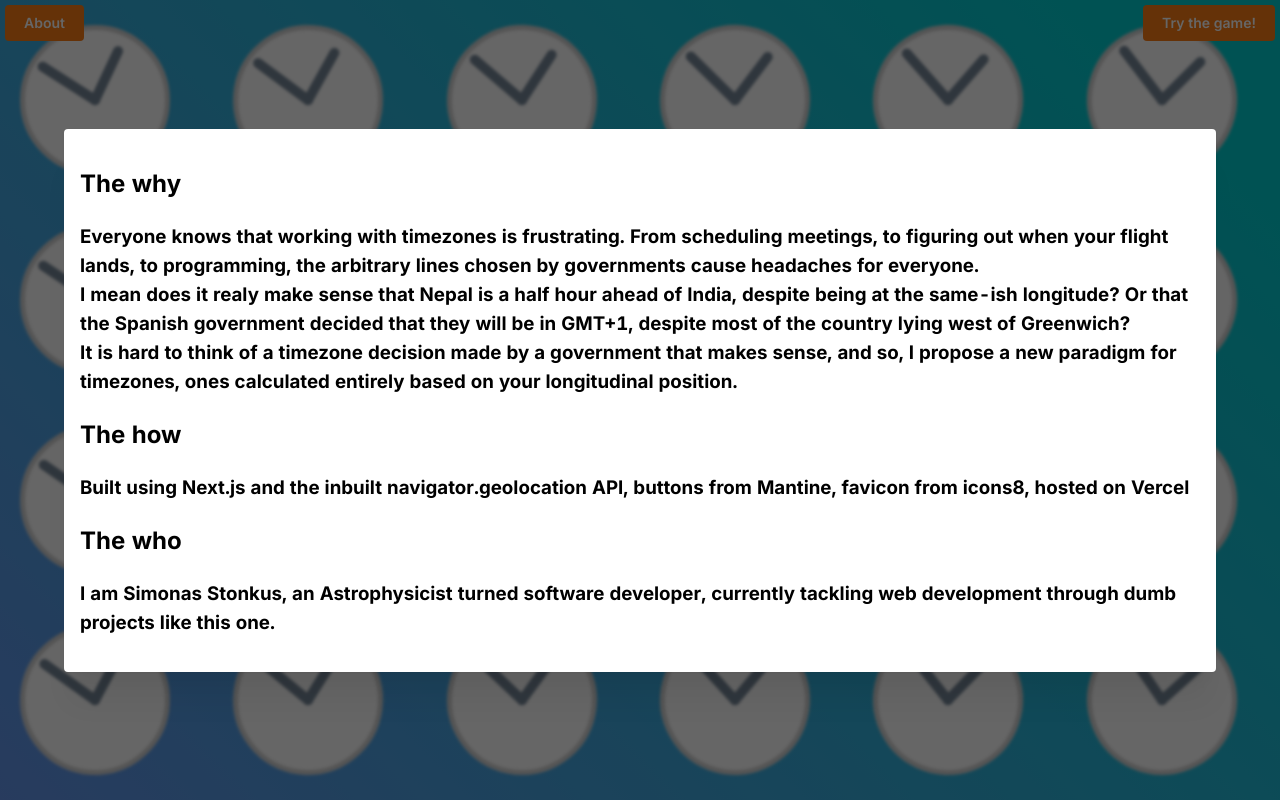
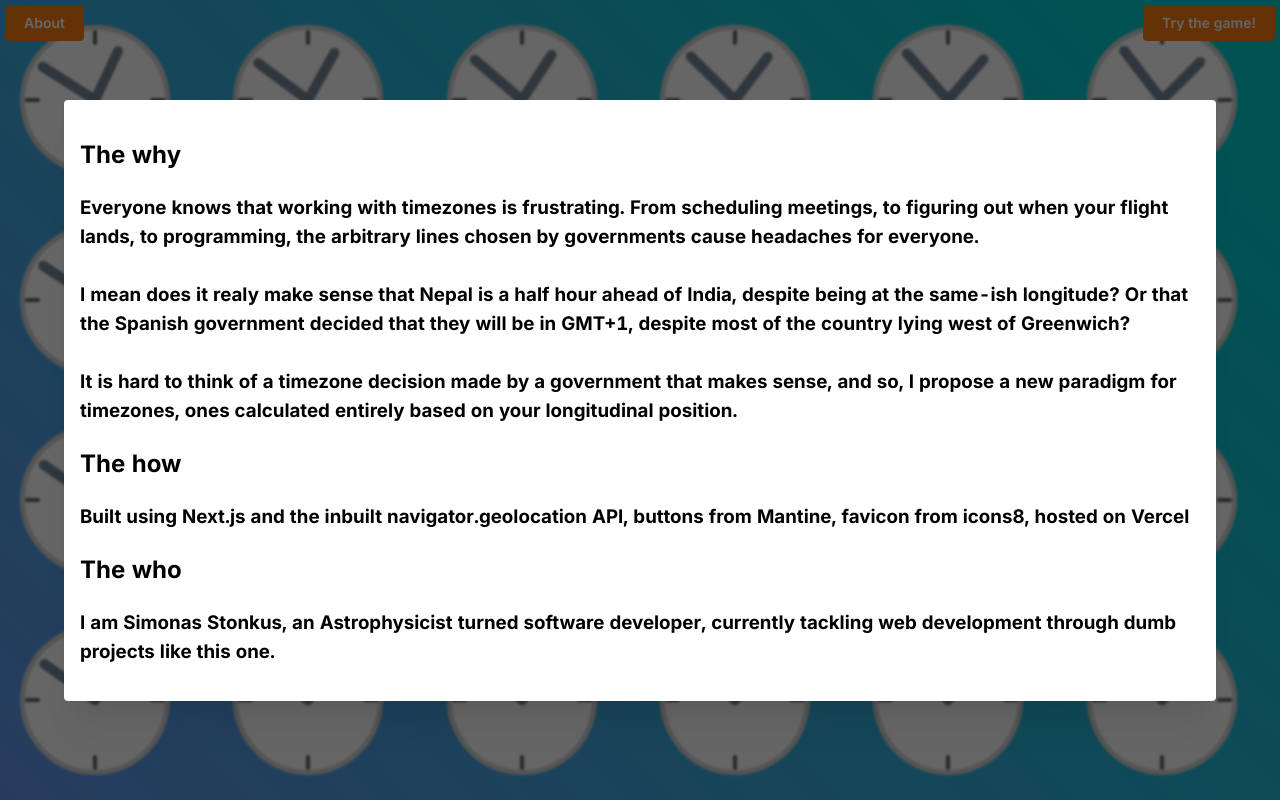
Before and after one commit to SimonasStonkus/more-accurate-timezones, a Next.js app: page / in a window 1280 px wide. Both pictures are taken after a click on the button "About". Built offline with nearby package versions, Linux system fonts and the light colour scheme.

Commit message:
added markers on clock background, split home page into seperate components

```diff
--- /dev/null
+++ b/app/components/About/About.module.css
@@ -0,0 +1,6 @@
+.about {
+  display: flex;
+  position: absolute;
+  left: 5px;
+  top: 5px;
+}
--- /dev/null
+++ b/app/components/About/About.tsx
@@ -0,0 +1,58 @@
+"use client";
+import { Modal, Button } from "@mantine/core";
+import { useDisclosure } from "@mantine/hooks";
+import classes from "./About.module.css";
+
+function About() {
+  const [opened, { open, close }] = useDisclosure(false);
+  return (
+    <>
+      <div className={classes.about}>
+        <Button onClick={open} color="orange">
+          About
+        </Button>
+      </div>
+      <Modal
+        opened={opened}
+        onClose={close}
+        withCloseButton={false}
+        centered
+        size="auto"
+      >
+        <h2> The why</h2>
+
+        <h3>
+          Everyone knows that working with timezones is frustrating. From
+          scheduling meetings, to figuring out when your flight lands, to
+          programming, the arbitrary lines chosen by governments cause headaches
+          for everyone.
+          <br />
+          <br />
+          I mean does it realy make sense that Nepal is a half hour ahead of
+          India, despite being at the same-ish longitude? Or that the Spanish
+          government decided that they will be in GMT+1, despite most of the
+          country lying west of Greenwich?
+          <br />
+          <br />
+          It is hard to think of a timezone decision made by a government that
+          makes sense, and so, I propose a new paradigm for timezones, ones
+          calculated entirely based on your longitudinal position.
+        </h3>
+
+        <h2> The how </h2>
+        <h3>
+          Built using Next.js and the inbuilt navigator.geolocation API, buttons
+          from Mantine, favicon from icons8, hosted on Vercel
+        </h3>
+        <h2> The who </h2>
+        <h3>
+          I am Simonas Stonkus, an Astrophysicist turned software developer,
+          currently tackling web development through dumb projects like this
+          one.
+        </h3>
+      </Modal>
+    </>
+  );
+}
+
+export default About;
--- a/app/components/ClockBackground.module.css
+++ b/app/components/ClockBackground/ClockBackground.module.css
@@ -7,7 +7,6 @@
   width: 100vw;
   height: 100vh;
   overflow: hidden;
-  background-color: cornflowerblue;
   background: linear-gradient(45deg, cornflowerblue, rgb(0, 206, 209) 90%);
 }
 
@@ -21,10 +20,11 @@
   align-items: center;
   justify-content: center;
   background: white;
+  filter: blur(1px);
 }
 
 .clock:before {
-  transform: rotate(var(--initial-rotation));
+  transform: rotate(var(--rotation));
   content: "";
   position: relative;
   background-color: lightslategray;
@@ -35,10 +35,11 @@
   border-radius: 6px;
   transform-origin: 50% 93%;
   animation: rotate 10s linear infinite;
+  z-index: 3;
 }
 
 .clock:after {
-  transform: rotate(calc(var(--initial-rotation)));
+  transform: rotate(calc(var(--rotation)));
   content: "";
   position: relative;
   background-color: lightslategray;
@@ -49,6 +50,7 @@
   border-radius: 6px;
   transform-origin: 50% 92.2%;
   animation: rotate 120s linear infinite;
+  z-index: 3;
 }
 
 @keyframes rotate {
@@ -60,28 +62,38 @@
   }
 }
 
-/*
-.clock:before {
-  content: "";
-  position: relative;
-  background-color: lightslategray;
-  top: 7px;
-  height: 72px;
-  width: 10px;
-  border-radius: 6px;
-  transform-origin: 50% 93%;
-  animation: rotate 4s linear infinite;
+.marker {
+  position: absolute;
+  background-color: DimGray;
+  width: 4px;
+  height: 15px;
+  border-radius: 2px;
 }
 
-.clock:after {
-  content: "";
-  position: relative;
-  background-color: red;
-  top: 15px;
-  height: 64px;
-  width: 10px;
-  border-radius: 6px;
-  transform-origin: 50% 92.2%;
-  animation: rotate 60s linear infinite;
+.marker.top {
+  top: -70px;
+  left: 50%;
+  transform: translateX(-50%);
 }
-*/
+
+.marker.right {
+  top: 50%;
+  right: 55px;
+  width: 15px;
+  height: 4px;
+  transform: translateY(-50%);
+}
+
+.marker.bottom {
+  bottom: -70px;
+  left: 50%;
+  transform: translateX(-50%);
+}
+
+.marker.left {
+  top: 50%;
+  left: 55px;
+  width: 15px;
+  height: 4px;
+  transform: translateY(-50%);
+}
--- a/app/components/ClockBackground.tsx
+++ b/app/components/ClockBackground/ClockBackground.tsx
@@ -1,3 +1,4 @@
+"use client";
 import classes from "./ClockBackground.module.css";
 import { useState, useEffect, memo } from "react";
 
@@ -23,15 +24,26 @@ const ClockBackground = memo(function ClockBackground() {
   return (
     <>
       <div className={classes.container}>
-        {rotations.map((rotation, index) => (
+        {rotations.map((rotate, index) => (
           <div
-            key={index}
             className={classes.clock}
             style={{
               transform: `rotate(${index}deg)`,
-              filter: "blur(1.5px)",
             }}
-          ></div>
+          >
+            <div style={{ transform: `rotate(${-index}deg)` }}>
+              <div className={`${classes.marker} ${classes.top}`} />
+            </div>
+            <div style={{ transform: `rotate(${-index}deg)` }}>
+              <div className={`${classes.marker} ${classes.right}`} />
+            </div>
+            <div style={{ transform: `rotate(${-index}deg)` }}>
+              <div className={`${classes.marker} ${classes.bottom}`} />
+            </div>
+            <div style={{ transform: `rotate(${-index}deg)` }}>
+              <div className={`${classes.marker} ${classes.left}`} />
+            </div>
+          </div>
         ))}
       </div>
     </>
--- /dev/null
+++ b/app/components/Home/Home.module.css
@@ -0,0 +1,13 @@
+.box {
+  border-radius: 10px;
+  background: white;
+  position: absolute;
+  left: 50%;
+  top: 50%;
+  transform: translate(-50%, -50%);
+  z-index: 2;
+  padding: 20px;
+  text-align: center;
+  border: 2px solid black;
+  border-radius: 10px;
+}
--- /dev/null
+++ b/app/components/Home/Home.tsx
@@ -0,0 +1,79 @@
+"use client";
+import classes from "./Home.module.css";
+import { Button } from "@mantine/core";
+import { useState } from "react";
+
+function Home() {
+  type Time = { seconds?: string; minutes?: string; hours?: string };
+
+  const [longitudeTime, setLongitudeTime] = useState<Time>({});
+  const [showMe, setShowMe] = useState(Boolean);
+  const [showMeError, setShowMeError] = useState(Boolean);
+
+  function getPosition() {
+    navigator.permissions.query({ name: "geolocation" }).then((result) => {
+      if (result.state === "denied") {
+        setShowMeError(true);
+      }
+    });
+
+    if (navigator.geolocation) {
+      navigator.geolocation.getCurrentPosition(function (position) {
+        setShowMe(true);
+
+        if (position.coords.longitude < 0) {
+          setLongitudeTime({
+            seconds: (position.coords.longitude * 240).toFixed(3),
+            minutes: ((position.coords.longitude * 240) / 60).toFixed(3),
+            hours: ((position.coords.longitude * 240) / 60 / 60).toFixed(3),
+          });
+        } else {
+          setLongitudeTime({
+            seconds: "+" + (position.coords.longitude * 240).toFixed(3),
+            minutes: "+" + ((position.coords.longitude * 240) / 60).toFixed(3),
+            hours:
+              "+" + ((position.coords.longitude * 240) / 60 / 60).toFixed(3),
+          });
+        }
+      });
+    }
+  }
+  return (
+    <div className={classes.box}>
+      <h2>Calculate your seconds from GMT timezone</h2>
+      <Button onClick={getPosition}>Retrieve your position</Button>
+      <h3 style={{ color: "red", display: showMeError ? "block" : "none" }}>
+        You must enable location services
+      </h3>
+      <h3
+        id="timezone"
+        style={{
+          display: showMe ? "block" : "none",
+        }}
+      >
+        {" "}
+        Your timezone is GMT {longitudeTime["seconds"]} seconds
+      </h3>
+      <h3
+        id="timezone"
+        style={{
+          display: showMe ? "block" : "none",
+        }}
+      >
+        {" "}
+        Or GMT {longitudeTime["minutes"]} minutes
+      </h3>
+      <h3
+        id="timezone"
+        style={{
+          display: showMe ? "block" : "none",
+        }}
+      >
+        {" "}
+        Or GMT {longitudeTime["hours"]} hours
+      </h3>
+    </div>
+  );
+}
+
+export default Home;
--- a/app/game/page.tsx
+++ b/app/game/page.tsx
@@ -3,7 +3,6 @@ import { useState, useEffect } from "react";
 import { Slider, Button } from "@mantine/core";
 import data from "./../api/data/world_cities_list.json";
 import Link from "next/link";
-import ClockBackground from "../components/ClockBackground";
 
 export default function Page() {
   const [selectedTime, setSelectedTime] = useState(0);
@@ -67,8 +66,7 @@ export default function Page() {
   }, [scoreChanged]);
   //TODO: add mid round score display
   return (
-    <div className="container">
-      <ClockBackground />
+    <>
       <div className="Game">
         <Link href="/">
           {" "}
@@ -154,6 +152,6 @@ export default function Page() {
         <h2>Your final score is {score.toFixed(0)}</h2>
         <Button onClick={beginGame}> Try again!</Button>
       </div>
-    </div>
+    </>
   );
 }
--- a/app/layout.tsx
+++ b/app/layout.tsx
@@ -5,6 +5,7 @@ import { MantineProvider } from "@mantine/core";
 import "./globals.css";
 import { Analytics } from "@vercel/analytics/react";
 const inter = Inter({ subsets: ["latin"] });
+import ClockBackground from "./components/ClockBackground/ClockBackground";
 
 export const metadata: Metadata = {
   title: "Seconds from GMT - a timezone calculator",
@@ -22,7 +23,10 @@ export default function RootLayout({
         <link rel="icon" href="/favicon.ico" sizes="any" />
       </head>
       <body className={`${inter.className} inter-tnum`}>
-        <MantineProvider>{children}</MantineProvider>
+        <MantineProvider>
+          <ClockBackground />
+          {children}
+        </MantineProvider>
         <Analytics />
       </body>
     </html>
--- a/app/page.tsx
+++ b/app/page.tsx
@@ -1,128 +1,16 @@
-"use client";
-import { useState } from "react";
-import { useDisclosure } from "@mantine/hooks";
-import { Modal, Button } from "@mantine/core";
+import { Button } from "@mantine/core";
 import Link from "next/link";
-import ClockBackground from "./components/ClockBackground";
+import About from "./components/About/About";
+import Home from "./components/Home/Home";
 
 export default function Page() {
-  type Time = { seconds?: string; minutes?: string; hours?: string };
-
-  const [longitudeTime, setLongitudeTime] = useState<Time>({});
-  const [showMe, setShowMe] = useState(Boolean);
-  const [showMeError, setShowMeError] = useState(Boolean);
-
-  function getPosition() {
-    navigator.permissions.query({ name: "geolocation" }).then((result) => {
-      if (result.state === "denied") {
-        setShowMeError(true);
-      }
-    });
-
-    if (navigator.geolocation) {
-      navigator.geolocation.getCurrentPosition(function (position) {
-        setShowMe(true);
-
-        if (position.coords.longitude < 0) {
-          setLongitudeTime({
-            seconds: (position.coords.longitude * 240).toFixed(3),
-            minutes: ((position.coords.longitude * 240) / 60).toFixed(3),
-            hours: ((position.coords.longitude * 240) / 60 / 60).toFixed(3),
-          });
-        } else {
-          setLongitudeTime({
-            seconds: "+" + (position.coords.longitude * 240).toFixed(3),
-            minutes: "+" + ((position.coords.longitude * 240) / 60).toFixed(3),
-            hours:
-              "+" + ((position.coords.longitude * 240) / 60 / 60).toFixed(3),
-          });
-        }
-      });
-    }
-  }
-  const [opened, { open, close }] = useDisclosure(false);
   return (
-    <div className="container">
-      <ClockBackground />
-      <div className="About">
-        <Button onClick={open} color="orange">
-          About
-        </Button>
-      </div>
-      <div className="Game">
-        <Link href="/game">
-          <Button color="orange">Try the game!</Button>
-        </Link>
-      </div>
-      <Modal
-        opened={opened}
-        onClose={close}
-        withCloseButton={false}
-        centered
-        size="auto"
-      >
-        <h2> The why</h2>
-        <h3>
-          Everyone knows that working with timezones is frustrating. From
-          scheduling meetings, to figuring out when your flight lands, to
-          programming, the arbitrary lines chosen by governments cause headaches
-          for everyone.
-          <br />
-          I mean does it realy make sense that Nepal is a half hour ahead of
-          India, despite being at the same-ish longitude? Or that the Spanish
-          government decided that they will be in GMT+1, despite most of the
-          country lying west of Greenwich?
-          <br />
-          It is hard to think of a timezone decision made by a government that
-          makes sense, and so, I propose a new paradigm for timezones, ones
-          calculated entirely based on your longitudinal position.
-        </h3>
-        <h2> The how </h2>
-        <h3>
-          Built using Next.js and the inbuilt navigator.geolocation API, buttons
-          from Mantine, favicon from icons8, hosted on Vercel
-        </h3>
-        <h2> The who </h2>
-        <h3>
-          I am Simonas Stonkus, an Astrophysicist turned software developer,
-          currently tackling web development through dumb projects like this
-          one.
-        </h3>
-      </Modal>
-      <div className="box">
-        <h2>Calculate your seconds from GMT timezone</h2>
-        <Button onClick={getPosition}>Retrieve your position</Button>
-        <h3 style={{ color: "red", display: showMeError ? "block" : "none" }}>
-          You must enable location services
-        </h3>
-        <h3
-          id="timezone"
-          style={{
-            display: showMe ? "block" : "none",
-          }}
-        >
-          {" "}
-          Your timezone is GMT {longitudeTime["seconds"]} seconds
-        </h3>
-        <h3
-          id="timezone"
-          style={{
-            display: showMe ? "block" : "none",
-          }}
-        >
-          {" "}
-          Or GMT {longitudeTime["minutes"]} minutes
-        </h3>
-        <h3
-          id="timezone"
-          style={{
-            display: showMe ? "block" : "none",
-          }}
-        >
-          {" "}
-          Or GMT {longitudeTime["hours"]} hours
-        </h3>
-      </div>
-    </div>
+    <>
+      <Link href="/game" className="Game" style={{ textDecoration: "none" }}>
+        <Button color="orange">Try the game!</Button>
+      </Link>
+      <About />
+      <Home />
+    </>
   );
 }
```
Also changed, not shown: app/globals.css (+0 -14 lines).
